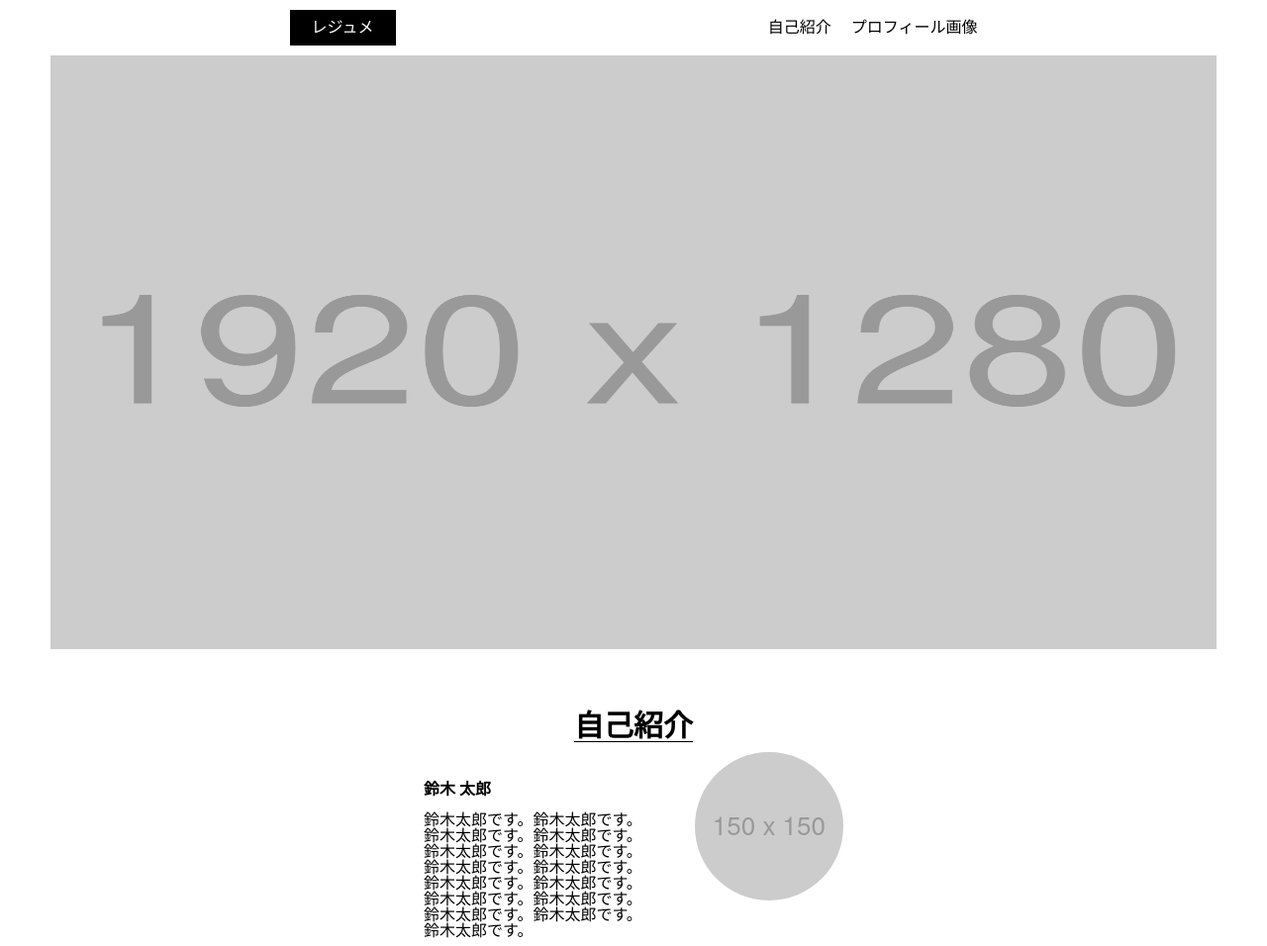
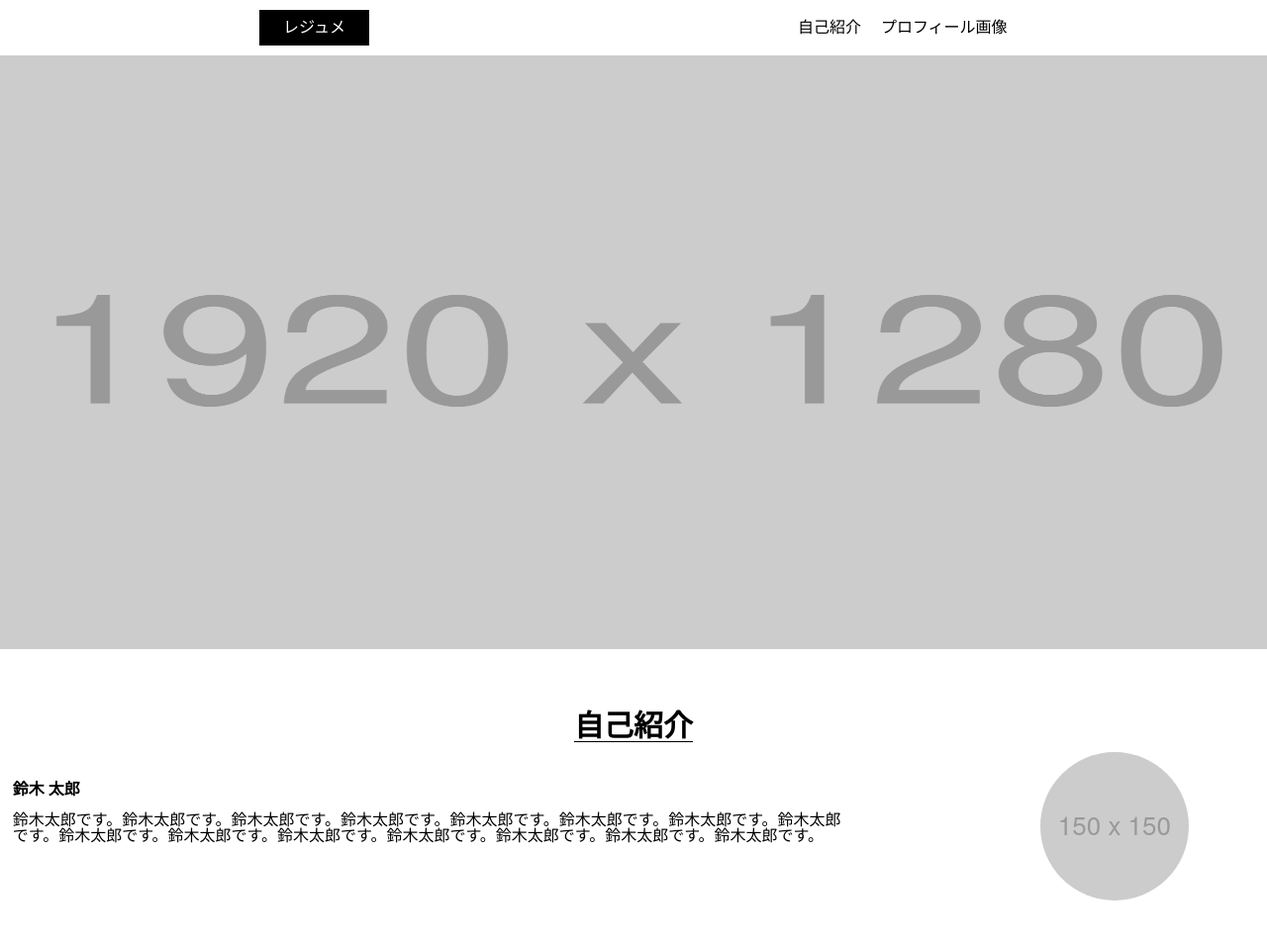
Before and after one commit to Mori-Yuichiro/hc_practice, a plain HTML site: page html_css_output_beginner/index.html in a window 1280 px wide. Shown: the top 956 px of the page at 99% size. Drawn offline with Linux system fonts and the light colour scheme.

Commit message:
コメントに従ってCSSを修正

```diff
--- a/html_css_output_beginner/style.css
+++ b/html_css_output_beginner/style.css
@@ -1,7 +1,6 @@
 /* スマホ版 */
 body {
     min-width: 300px;
-    overflow-x: hidden;
     margin: 0 auto;
     text-align: center;
 }
@@ -10,17 +9,16 @@ body {
     width: 100%;
     display: grid;
     grid-template-columns: 100%;
-    padding: 0 4%;
     box-sizing: border-box;
 }
 
 .header {
     width: 350px;
     display: flex;
-    margin: 0 auto;
+    margin: 10px auto;
     justify-content: space-between;
-    margin-bottom: 10px;
     gap: 0 8%;
+    align-items: center;
 }
 
 .header p {
@@ -28,7 +26,6 @@ body {
     background-color: #000;
     color: #fff;
     padding: 10px 2.66%;
-    margin-top: 10px;
 }
 
 .header ul {
@@ -36,7 +33,6 @@ body {
     display: flex;
     justify-content: space-between;
     gap: 0 20px;
-    padding-top: 20px;
 }
 
 .main_image img {
@@ -47,7 +43,7 @@ body {
 
 .introduce {
     margin: 0 auto;
-    width: 36%;
+    width: 98%;
 }
 
 .introduce h1 {
@@ -57,7 +53,7 @@ body {
     margin: 0 auto;
 }
 
-.introduce h3 {
+.intro_text {
     margin-top: 40px;
 }
 
@@ -76,7 +72,7 @@ body {
 }
 
 .profile {
-    width: 100%;
+    width: 98%;
     margin: 0 auto;
 }
 
```
